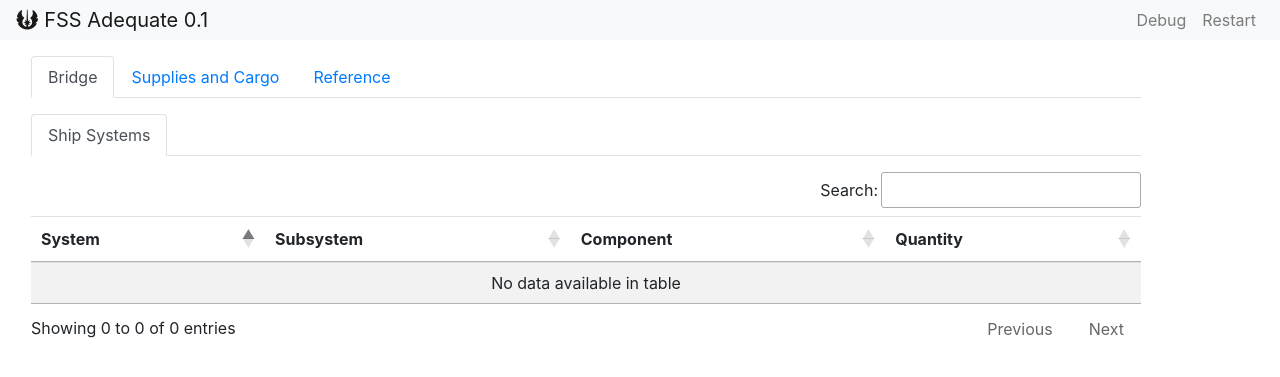
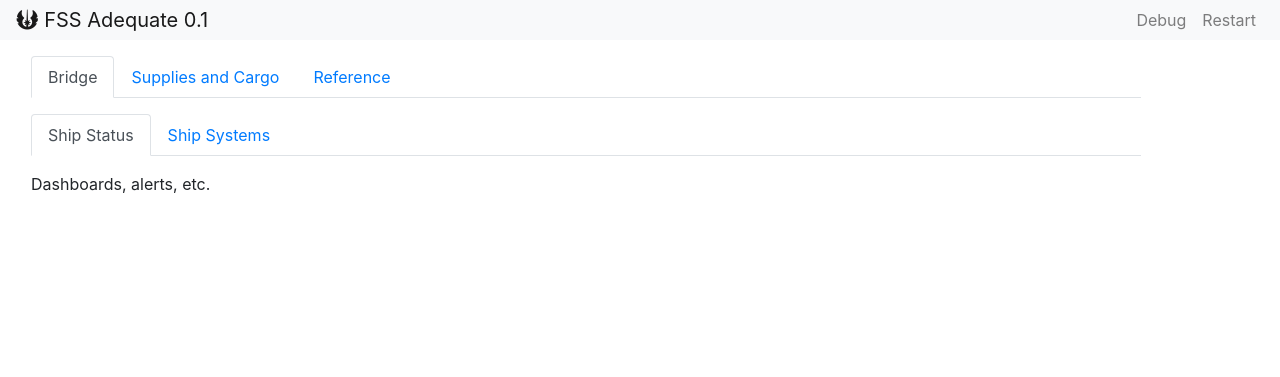
Before and after one commit to igjese/avalon, a Django app: page /game/ in a window 1280 px wide, after a click on "Bridge". Shown: the top 377 px of the page. Run offline with Django 4.2, Linux system fonts and the light colour scheme; data that the repository does not hold is empty; some libraries are stand-ins or nearby versions.

Commit message:
ship status placeholder tab

```diff
--- a/game/templates/game/index.html
+++ b/game/templates/game/index.html
@@ -50,11 +50,20 @@
             <!-- Bridge Content -->
             <ul class="nav nav-tabs">
                 <li class="nav-item">
-                    <a class="nav-link active" id="systems-tab" data-toggle="tab" href="#systems">Ship Systems</a>
+                    <a class="nav-link active" id="shipStatus-tab" data-toggle="tab" href="#shipStatus">Ship Status</a>
+                </li>
+                <li class="nav-item">
+                    <a class="nav-link" id="shipSystems-tab" data-toggle="tab" href="#shipSystems">Ship Systems</a>
                 </li>
                 <!-- Add more sub-tabs here -->
             </ul>
+
             <div class="tab-content mt-3">
+                <div class="tab-pane fade show active" id="shipStatus">
+                    <!-- Ship Status content here -->
+                    Dashboards, alerts, etc.
+                </div>
+                <div class="tab-pane fade" id="shipSystems">
                     <!-- Existing Ship Systems content here -->
                     <table id="systemsTable" class="table table-striped">
                         <thead>
@@ -80,6 +89,8 @@
                             {% endfor %}
                         </tbody>
                     </table>
+                </div>
+                <!-- Add more sub-tab content here -->
             </div>
         </div>
 
```
Lines whose indentation alone changed are shown as unchanged.
